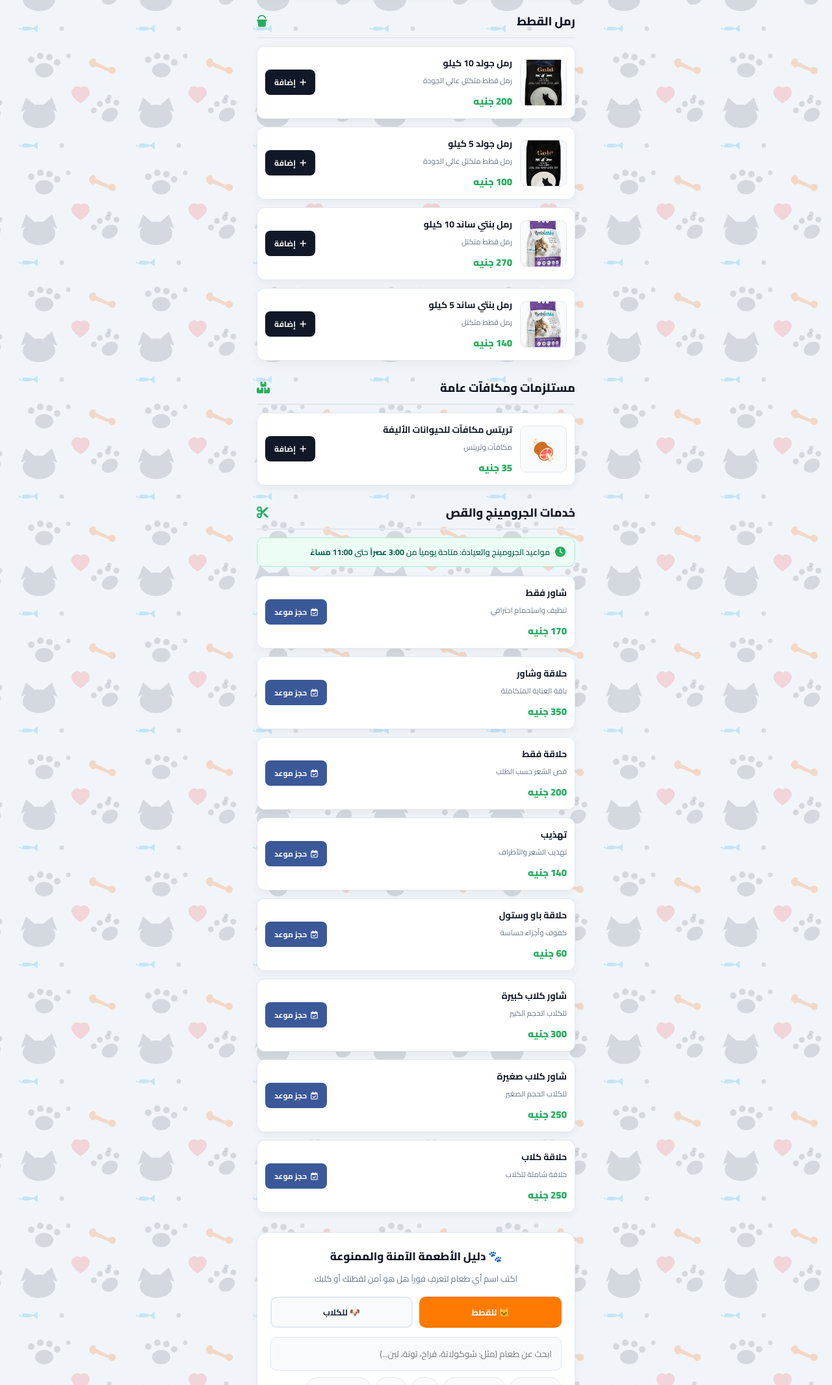
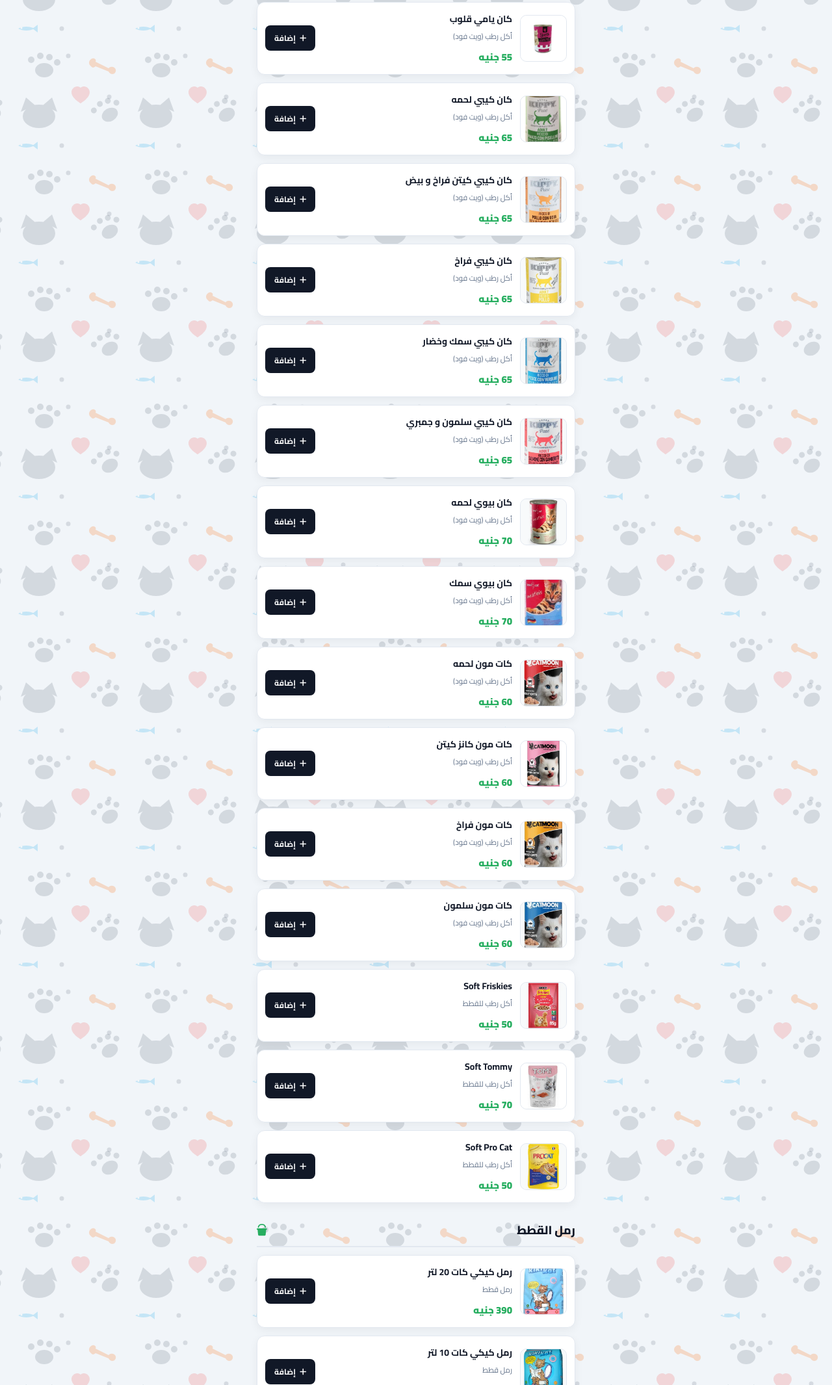
Before and after one commit to pet63399-spec/pet-house, a plain HTML site: page index.html in a window 1280 px wide. Shown: the part 1736-3867 px from the top of the page at 65% size. Drawn offline with Linux system fonts and the light colour scheme; no server answers.

Commit message:
Add 19 new products from بضاعه موقع with images to store and admin panel

```diff
--- a/index.html
+++ b/index.html
@@ -2223,20 +2223,40 @@
         // === لوحة تحكم وإدارة المتجر (أحمد جمال) ===
         // ==========================================
         const INITIAL_STORE_PRODUCTS = [
-            { id: 'chat_sterilized', name: 'Chat & Chat Sterilized', category: 'أكياس دراي فود', price: 260, outOfStock: false },
-            { id: 'chat_beef', name: 'Chat & Chat لحمة', category: 'أكياس دراي فود', price: 240, outOfStock: false },
-            { id: 'chat_chicken', name: 'Chat & Chat فراخ', category: 'أكياس دراي فود', price: 240, outOfStock: false },
-            { id: 'chat_tuna', name: 'Chat & Chat تونة', category: 'أكياس دراي فود', price: 240, outOfStock: false },
-            { id: 'bewi_sterilized', name: 'Bewi Cat Sterilized', category: 'أكياس دراي فود', price: 450, outOfStock: false },
-            { id: 'club_4_paws', name: 'Club 4 Paws Kitten 2kg', category: 'أكياس دراي فود', price: 950, outOfStock: false },
-            { id: 'soft_friskies', name: 'Soft Friskies', category: 'أكل رطب (ويت فود)', price: 50, outOfStock: false },
-            { id: 'soft_tommy', name: 'Soft Tommy', category: 'أكل رطب (ويت فود)', price: 70, outOfStock: false },
-            { id: 'soft_pro_cat', name: 'Soft Pro Cat', category: 'أكل رطب (ويت فود)', price: 50, outOfStock: false },
-            { id: 'sand_gold_10kg', name: 'رمل جولد 10 كيلو', category: 'رمل قطط', price: 200, outOfStock: false },
-            { id: 'sand_gold_5kg', name: 'رمل جولد 5 كيلو', category: 'رمل قطط', price: 100, outOfStock: false },
-            { id: 'sand_benti_10kg', name: 'رمل بنتي ساند 10 كيلو', category: 'رمل قطط', price: 270, outOfStock: false },
-            { id: 'sand_benti_5kg', name: 'رمل بنتي ساند 5 كيلو', category: 'رمل قطط', price: 140, outOfStock: false },
-            { id: 'treats_reward', name: 'تريتس مكافآت للحيوانات الأليفة', category: 'مكافآت وتريتس', price: 35, outOfStock: false }
+            { id: 'chat_sterilized', name: 'Chat & Chat Sterilized', category: 'أكياس دراي فود', price: 260, outOfStock: false, image: 'images/chat-chat-sterilized.webp' },
+            { id: 'chat_beef', name: 'Chat & Chat لحمة', category: 'أكياس دراي فود', price: 240, outOfStock: false, image: 'images/chat-chat-beef.webp' },
+            { id: 'chat_chicken', name: 'Chat & Chat فراخ', category: 'أكياس دراي فود', price: 240, outOfStock: false, image: 'images/chat-chat-chicken.webp' },
+            { id: 'chat_tuna', name: 'Chat & Chat تونة', category: 'أكياس دراي فود', price: 240, outOfStock: false, image: 'images/chat-chat-tuna.webp' },
+            { id: 'bewi_sterilized', name: 'Bewi Cat Sterilized', category: 'أكياس دراي فود', price: 450, outOfStock: false, image: 'images/bewi-cat-sterilised.webp' },
+            { id: 'club_4_paws', name: 'Club 4 Paws Kitten 2kg', category: 'أكياس دراي فود', price: 950, outOfStock: false, image: 'images/club-4-paws-kitten.webp' },
+            { id: 'soft_friskies', name: 'Soft Friskies', category: 'أكل رطب (ويت فود)', price: 50, outOfStock: false, image: 'images/soft-friskies.webp' },
+            { id: 'soft_tommy', name: 'Soft Tommy', category: 'أكل رطب (ويت فود)', price: 70, outOfStock: false, image: 'images/soft-tommy.webp' },
+            { id: 'soft_pro_cat', name: 'Soft Pro Cat', category: 'أكل رطب (ويت فود)', price: 50, outOfStock: false, image: 'images/soft-pro-cat.webp' },
+            { id: 'sand_gold_10kg', name: 'رمل جولد 10 كيلو', category: 'رمل قطط', price: 200, outOfStock: false, image: 'images/gold-litter-10.webp' },
+            { id: 'sand_gold_5kg', name: 'رمل جولد 5 كيلو', category: 'رمل قطط', price: 100, outOfStock: false, image: 'images/gold-litter-5.webp' },
+            { id: 'sand_benti_10kg', name: 'رمل بنتي ساند 10 كيلو', category: 'رمل قطط', price: 270, outOfStock: false, image: 'images/penty-sand-10.webp' },
+            { id: 'sand_benti_5kg', name: 'رمل بنتي ساند 5 كيلو', category: 'رمل قطط', price: 140, outOfStock: false, image: 'images/penty-sand-5.webp' },
+            { id: 'treats_reward', name: 'تريتس مكافآت للحيوانات الأليفة', category: 'مكافآت وتريتس', price: 35, outOfStock: false },
+            // منتجات بضاعة الموقع الجديدة
+            { id: 'prod_ozzy_10l', name: 'رمل اوزي 10 لتر', category: 'رمل قطط', price: 220, outOfStock: false, image: 'بضاعه موقع/رمل اوزي 10 لتر.jfif' },
+            { id: 'prod_kiki_5l', name: 'رمل كيكي كات 5 لتر', category: 'رمل قطط', price: 120, outOfStock: false, image: 'بضاعه موقع/رمل كيكي كات 5 لتر.webp' },
+            { id: 'prod_kiki_10l', name: 'رمل كيكي كات 10 لتر', category: 'رمل قطط', price: 210, outOfStock: false, image: 'بضاعه موقع/رمل كيكي كات 10 لتر.webp' },
+            { id: 'prod_kiki_20l', name: 'رمل كيكي كات 20 لتر', category: 'رمل قطط', price: 390, outOfStock: false, image: 'بضاعه موقع/رمل كيكي كات 20 لتر.jfif' },
+            { id: 'prod_catmoon_salmon', name: 'كات مون سلمون', category: 'أكل رطب (ويت فود)', price: 60, outOfStock: false, image: 'بضاعه موقع/كات مون سلمون.webp' },
+            { id: 'prod_catmoon_chicken', name: 'كات مون فراخ', category: 'أكل رطب (ويت فود)', price: 60, outOfStock: false, image: 'بضاعه موقع/كات مون فراخ.webp' },
+            { id: 'prod_catmoon_kitten', name: 'كات مون كانز كيتن', category: 'أكل رطب (ويت فود)', price: 60, outOfStock: false, image: 'بضاعه موقع/كات مون كانز كيتين.jpg' },
+            { id: 'prod_catmoon_beef', name: 'كات مون لحمه', category: 'أكل رطب (ويت فود)', price: 60, outOfStock: false, image: 'بضاعه موقع/كات مون لحمه.webp' },
+            { id: 'prod_bewi_fish', name: 'كان بيوي سمك', category: 'أكل رطب (ويت فود)', price: 70, outOfStock: false, image: 'بضاعه موقع/كان بيوي سمك.webp' },
+            { id: 'prod_bewi_beef', name: 'كان بيوي لحمه', category: 'أكل رطب (ويت فود)', price: 70, outOfStock: false, image: 'بضاعه موقع/كان بيوي لحمه.webp' },
+            { id: 'prod_kibby_salmon_shrimp', name: 'كان كيبي سلمون و جمبري', category: 'أكل رطب (ويت فود)', price: 65, outOfStock: false, image: 'بضاعه موقع/كان كيبي سلمون و جمبري.webp' },
+            { id: 'prod_kibby_fish_veg', name: 'كان كيبي سمك وخضار', category: 'أكل رطب (ويت فود)', price: 65, outOfStock: false, image: 'بضاعه موقع/كان كيبي سمك وخضار.webp' },
+            { id: 'prod_kibby_chicken', name: 'كان كيبي فراخ', category: 'أكل رطب (ويت فود)', price: 65, outOfStock: false, image: 'بضاعه موقع/كان كيبي فراخ.webp' },
+            { id: 'prod_kibby_kitten_egg', name: 'كان كيبي كيتن فراخ و بيض', category: 'أكل رطب (ويت فود)', price: 65, outOfStock: false, image: 'بضاعه موقع/كان كيبي كيتين فراخ و بيض.webp' },
+            { id: 'prod_kibby_beef', name: 'كان كيبي لحمه', category: 'أكل رطب (ويت فود)', price: 65, outOfStock: false, image: 'بضاعه موقع/كان كيبي لحمه.webp' },
+            { id: 'prod_yummy_hearts', name: 'كان يامي قلوب', category: 'أكل رطب (ويت فود)', price: 55, outOfStock: false, image: 'بضاعه موقع/كاان يامي قلوب.png' },
+            { id: 'prod_yummy_fish', name: 'كان يامي سمك', category: 'أكل رطب (ويت فود)', price: 55, outOfStock: false, image: 'بضاعه موقع/كان يامي سمك.webp' },
+            { id: 'prod_yummy_liver', name: 'يامي كان طعم الكبد', category: 'أكل رطب (ويت فود)', price: 55, outOfStock: false, image: 'بضاعه موقع/يامي كان طعم الكبد.jpg' },
+            { id: 'prod_yummy_chicken', name: 'يامي كان فراخ', category: 'أكل رطب (ويت فود)', price: 55, outOfStock: false, image: 'بضاعه موقع/يامي كان فراخ.jpg' }
         ];
 
         let ALL_STORE_PRODUCTS = JSON.parse(JSON.stringify(INITIAL_STORE_PRODUCTS));
@@ -2346,6 +2366,11 @@
                              catStr.includes('رطب') ? '🥫' :
                              catStr.includes('مكافآت') ? '🍖' : '📦';
 
+                const imgSrc = p.image || p.img || '';
+                const imgHtml = imgSrc
+                    ? `<img class="product-img" src="${imgSrc}" alt="${p.name}" onerror="this.onerror=null;this.parentElement.innerHTML='<div class=\\'product-img\\' style=\\'display:flex;align-items:center;justify-content:center;font-size:32px;background:var(--slot-bg);\\'>${icon}</div>';">`
+                    : `<div class="product-img" style="display:flex;align-items:center;justify-content:center;font-size:32px;background:var(--slot-bg);user-select:none;">${icon}</div>`;
+
                 const card = document.createElement('div');
                 card.className = 'product-card';
                 card.setAttribute('data-name', `${p.name} ${catStr}`);
@@ -2353,7 +2378,7 @@
                 card.setAttribute('data-id', p.id);
 
                 card.innerHTML = `
-                    <div class="product-img" style="display:flex;align-items:center;justify-content:center;font-size:32px;background:var(--slot-bg);user-select:none;">${icon}</div>
+                    ${imgHtml}
                     <div class="product-body">
                         <div class="product-info">
                             <h3>${p.name}</h3>
@@ -2648,11 +2673,14 @@
                              catStr.includes('دراي') ? '🐱' :
                              catStr.includes('رطب') ? '🥫' :
                              catStr.includes('مكافآت') ? '🍖' : '📦';
+                const thumbHtml = (p.image || p.img)
+                    ? `<img src="${p.image || p.img}" style="width:38px;height:38px;border-radius:8px;object-fit:cover;border:1px solid var(--border-color);flex-shrink:0;" onerror="this.outerHTML='<div style=\\'font-size:22px;\\'>${icon}</div>';">`
+                    : `<div style="font-size:22px;">${icon}</div>`;
 
                 html += `
                     <div style="display:flex;justify-content:space-between;align-items:center;padding:10px 12px;background:var(--slot-bg);border:1px solid var(--border-color);border-radius:10px;gap:8px;flex-wrap:wrap;">
                         <div style="display:flex;align-items:center;gap:10px;flex:1;min-width:180px;">
-                            <div style="font-size:22px;">${icon}</div>
+                            ${thumbHtml}
                             <div>
                                 <div style="display:flex;align-items:center;gap:6px;">
                                     <div style="font-weight:bold;font-size:13.5px;color:var(--text-color);">${p.name || p.title}</div>
@@ -3398,6 +3426,7 @@
                                          (typeof item.available !== 'undefined') ? !item.available :
                                          (typeof item.inStock !== 'undefined') ? !item.inStock : false;
                             const created = item.createdAt || (typeof id === 'string' && id.startsWith('prod_') ? Number(id.replace('prod_', '')) : 0);
+                            const image = item.image || item.img || initItem.image || '';
 
                             return {
                                 id: id,
@@ -3409,6 +3438,8 @@
                                 outOfStock: out,
                                 available: !out,
                                 inStock: !out,
+                                image: image,
+                                img: image,
                                 createdAt: created
                             };
                         });
@@ -3422,6 +3453,8 @@
                                     cat: initP.category,
                                     available: !initP.outOfStock,
                                     inStock: !initP.outOfStock,
+                                    image: initP.image || '',
+                                    img: initP.image || '',
                                     createdAt: 0
                                 });
                             }
```
Also changed, not shown: بضاعه موقع/رمل اوزي 10 لتر.jfif (added), بضاعه موقع/رمل كيكي كات 10 لتر.webp (added), بضاعه موقع/رمل كيكي كات 20 لتر.jfif (added), بضاعه موقع/رمل كيكي كات 5 لتر.webp (added), بضاعه موقع/كاان يامي قلوب.png (added), بضاعه موقع/كات مون سلمون.webp (added), بضاعه موقع/كات مون فراخ.webp (added), بضاعه موقع/كات مون كانز كيتين.jpg (added), بضاعه موقع/كات مون لحمه.webp (added), بضاعه موقع/كان بيوي سمك.webp (added), بضاعه موقع/كان بيوي لحمه.webp (added), بضاعه موقع/كان كيبي سلمون و جمبري.webp (added), بضاعه موقع/كان كيبي سمك وخضار.webp (added), بضاعه موقع/كان كيبي فراخ.webp (added), 5 more files.
